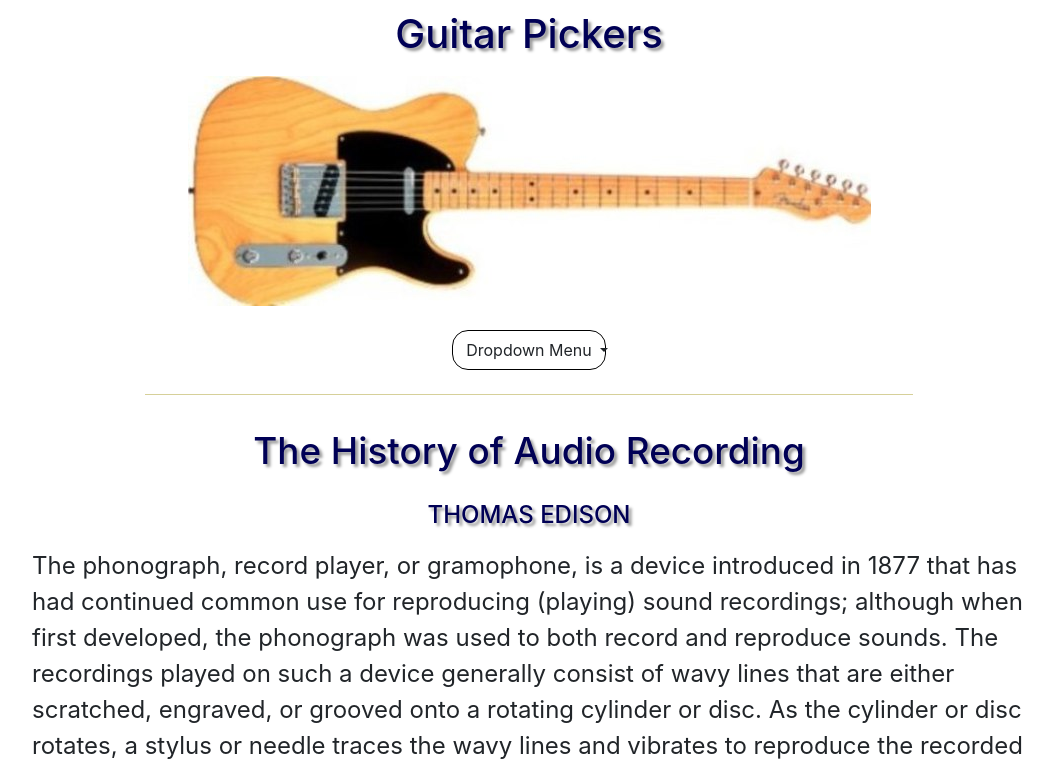
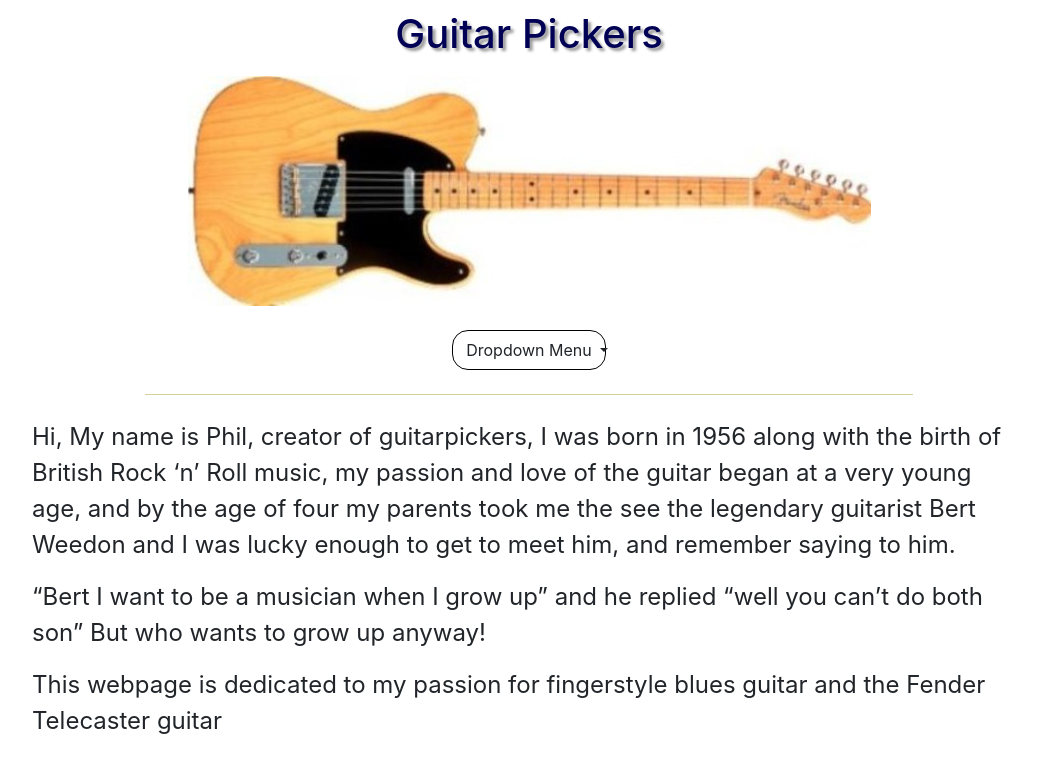
Before and after one commit to musopa/guitarpickers, a plain HTML site: page index.html in a window 1280 px wide. Shown: the top 771 px of the page, without its empty margins (111-1164 px from the left). Drawn offline with nearby package versions, Linux system fonts and the light colour scheme.

Commit message:
Add files via upload

```diff
--- a/index.html
+++ b/index.html
@@ -44,6 +44,15 @@
 <br>
 <hr>
 </div>
+
+<div class="container">
+<br>
+	<p>Hi, My name is Phil, creator of guitarpickers, I was born in 1956 along with the birth of British Rock ‘n’ Roll music, my passion and love of the guitar began at a very young age, and by the age of four my parents took me the see the legendary guitarist Bert Weedon and I was lucky enough to get to meet him, and remember saying to him.</p>
+
+   <p>“Bert I want to be a musician when I grow up” and he replied “well you can’t do both son” But who wants to grow up anyway!</p>
+
+    <p >This webpage is dedicated to my passion for fingerstyle blues guitar and the Fender Telecaster guitar</p>
+ </div>
 
  <br>
 	<div class="container">
```
